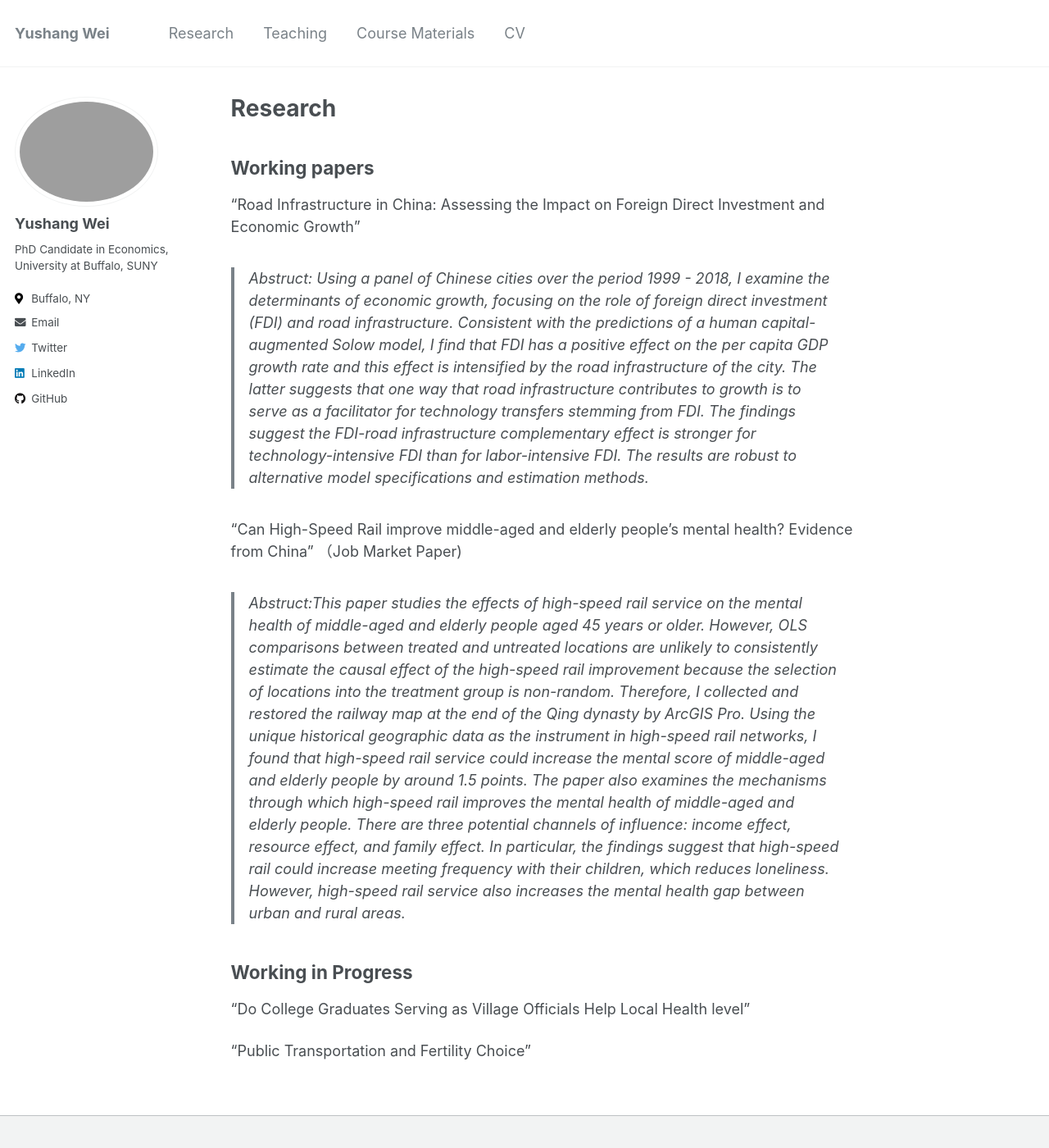
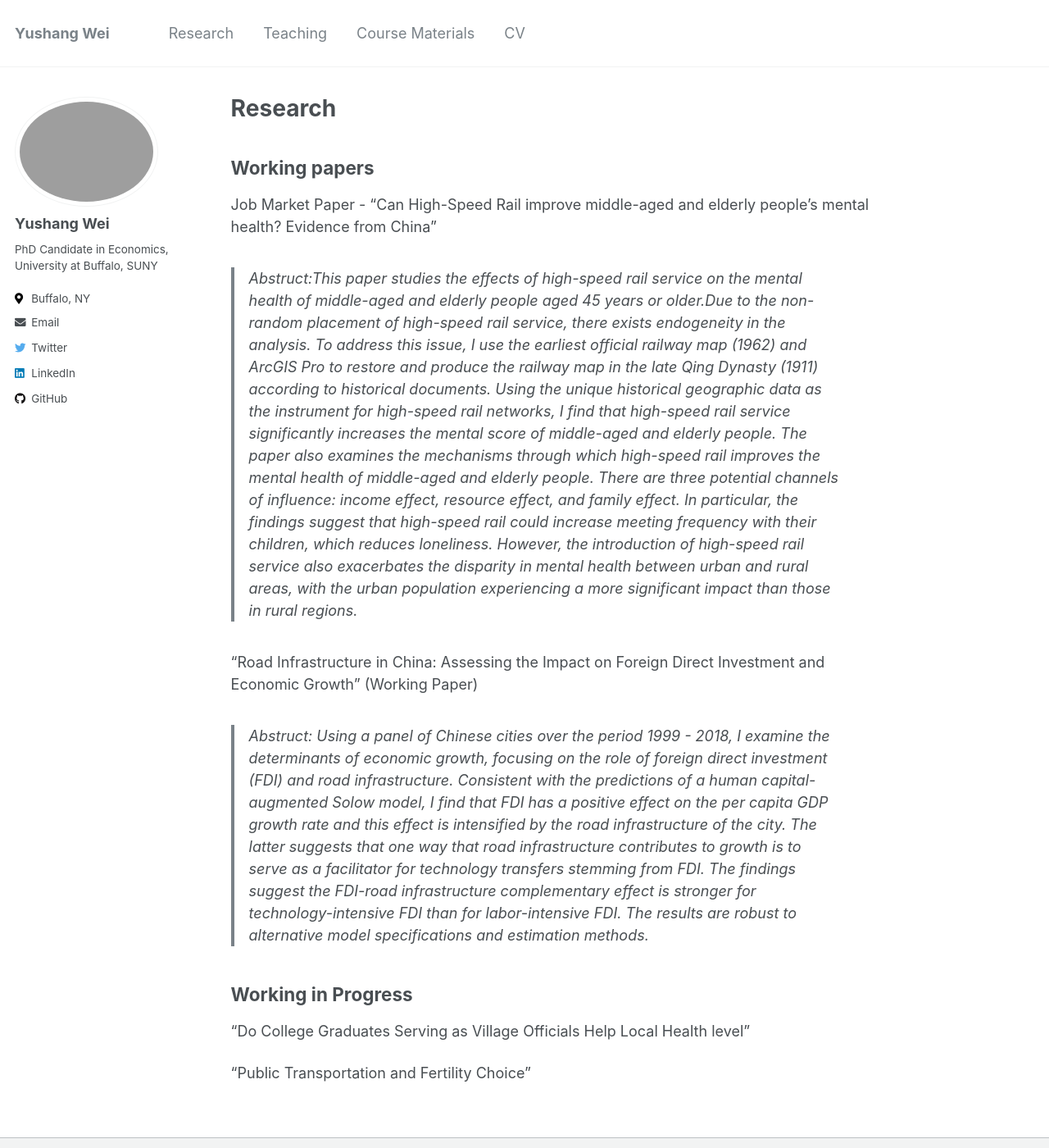
Before and after one commit to yushang1994/yushangw, a Jekyll site: the page built from _pages/research.md, in a window 1280 px wide and 1400 px high. Shown: the whole window at 82% size. Built offline with Jekyll 4.4.1, drawn with Linux system fonts in a browser that asks for light colours.

Commit message:
change text

```diff
--- a/_pages/research.md
+++ b/_pages/research.md
@@ -8,13 +8,14 @@ header:
 ---
 
 ## Working papers
-"Road Infrastructure in China: Assessing the Impact on Foreign Direct Investment and Economic Growth"
+
+Job Market Paper - "Can High-Speed Rail improve middle-aged and elderly people's mental health? Evidence from China"
+
+> Abstruct:This paper studies the effects of high-speed rail service on the mental health of middle-aged and elderly people aged 45 years or older.Due to the non-random placement of high-speed rail service, there exists endogeneity in the analysis. To address this issue, I use the earliest official railway map (1962) and ArcGIS Pro to restore and produce the railway map in the late Qing Dynasty (1911) according to historical documents. Using the unique historical geographic data as the instrument for high-speed rail networks, I find that high-speed rail service significantly increases the mental score of middle-aged and elderly people. The paper also examines the mechanisms through which high-speed rail improves the mental health of middle-aged and elderly people. There are three potential channels of influence: income effect, resource effect, and family effect. In particular, the findings suggest that high-speed rail could increase meeting frequency with their children, which reduces loneliness. However, the introduction of high-speed rail service also exacerbates the disparity in mental health between urban and rural areas, with the urban population experiencing a more significant impact than those in rural regions.
+
+"Road Infrastructure in China: Assessing the Impact on Foreign Direct Investment and Economic Growth" (Working Paper)
 
 > Abstruct: Using a panel of Chinese cities over the period 1999 - 2018, I examine the determinants of economic growth, focusing on the role of foreign direct investment (FDI) and road infrastructure. Consistent with the predictions of a human capital-augmented Solow model, I find that FDI has a positive effect on the per capita GDP growth rate and this effect is intensified by the road infrastructure of the city. The latter suggests that one way that road infrastructure contributes to growth is to serve as a facilitator for technology transfers stemming from FDI. The findings suggest the FDI-road infrastructure complementary effect is stronger for technology-intensive FDI than for labor-intensive FDI. The results are robust to alternative model specifications and estimation methods.
-
-"Can High-Speed Rail improve middle-aged and elderly people's mental health? Evidence from China" （Job Market Paper)
-
-> Abstruct:This paper studies the effects of high-speed rail service on the mental health of middle-aged and elderly people aged 45 years or older. However, OLS comparisons between treated and untreated locations are unlikely to consistently estimate the causal effect of the high-speed rail improvement because the selection of locations into the treatment group is non-random. Therefore, I collected and restored the railway map at the end of the Qing dynasty by ArcGIS Pro. Using the unique historical geographic data as the instrument in high-speed rail networks, I found that high-speed rail service could increase the mental score of middle-aged and elderly people by around 1.5 points. The paper also examines the mechanisms through which high-speed rail improves the mental health of middle-aged and elderly people. There are three potential channels of influence: income effect, resource effect, and family effect. In particular, the findings suggest that high-speed rail could increase meeting frequency with their children, which reduces loneliness. However, high-speed rail service also increases the mental health gap between urban and rural areas.
 
 ## Working in Progress
 
```
